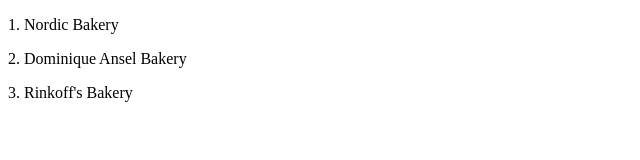
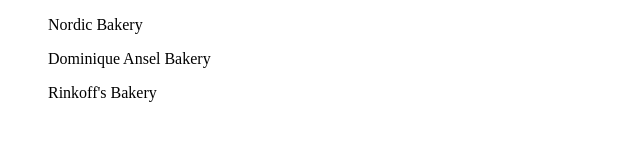
Before and after one commit to kristinatjuatja/Website-project, a plain HTML site: page landing-page.html in a window 1280 px wide. Shown: the whole page, without its empty margins (0-640 px from the left). Drawn offline with Linux system fonts and the light colour scheme.

Commit message:
Changing paragraphs to ordered list tags

```diff
--- a/landing-page.html
+++ b/landing-page.html
@@ -7,9 +7,9 @@
 <body>
 <p></p>
 
-<p>1. Nordic Bakery</p>
-<p>2. Dominique Ansel Bakery</p>
-<p>3. Rinkoff's Bakery</p>
+<ol>Nordic Bakery</ol>
+<ol>Dominique Ansel Bakery</ol>
+<ol>Rinkoff's Bakery</ol>
 
 </body>
 </html>
```
